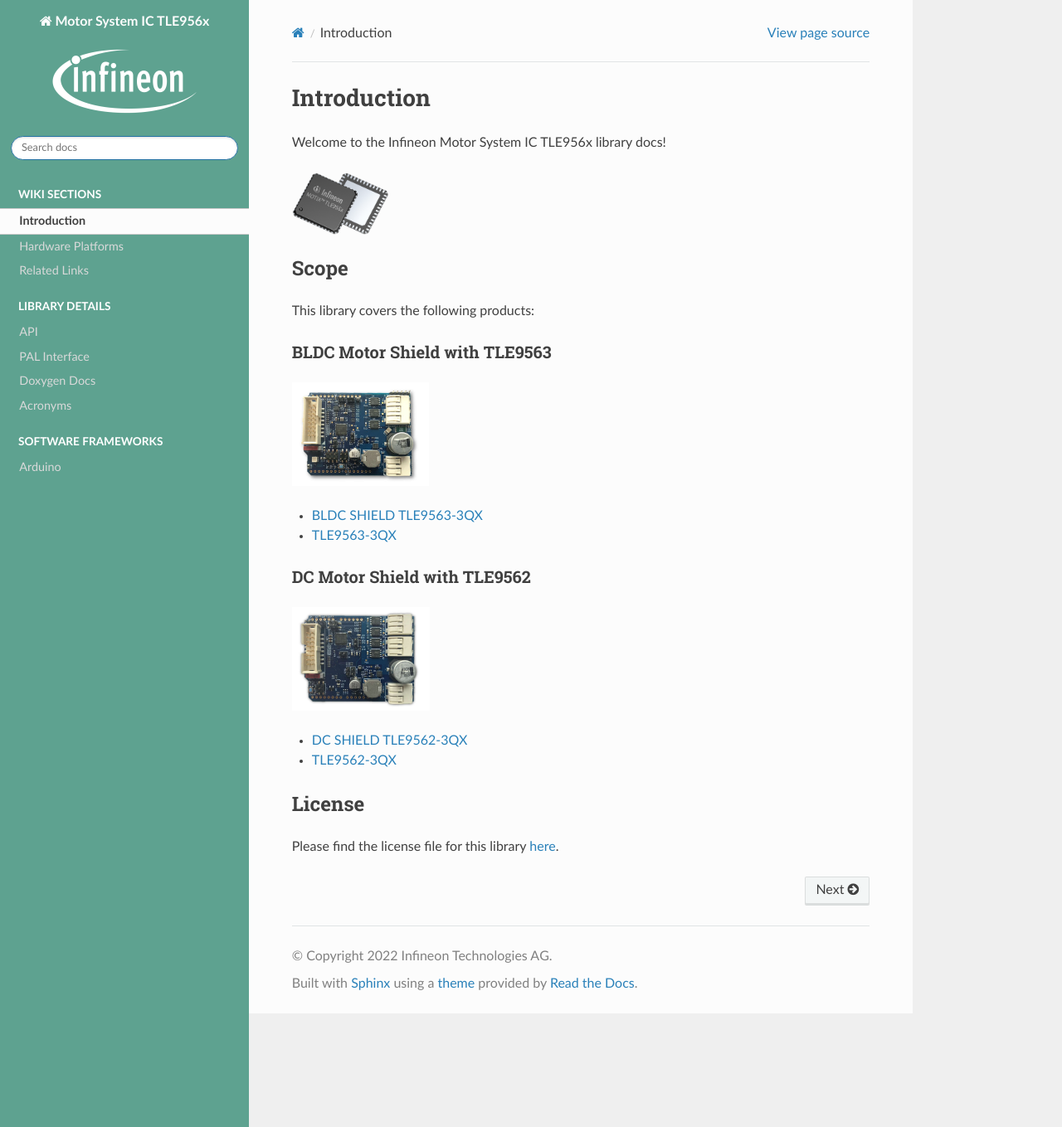
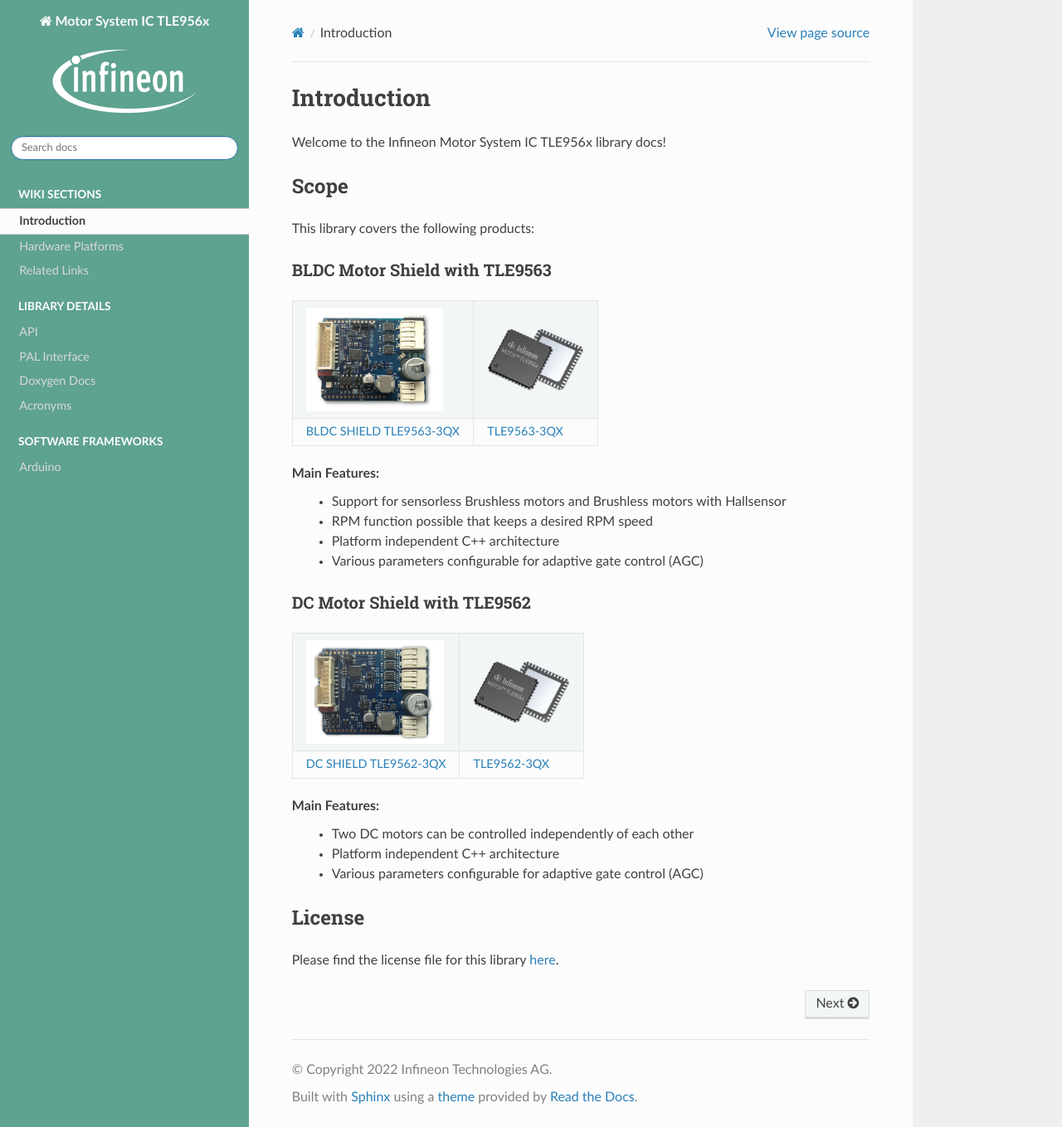
Before and after one commit to Infineon/motor-system-ic-tle956x, a Sphinx documentation site: the page built from docs/index.rst, in a window 1280 px wide and 1359 px high. Shown: the whole window at 83% size. Built offline with Sphinx 7.4.7 and the Read the Docs theme 2.0.0, drawn with Linux system fonts in a browser that asks for light colours.

Commit message:
Update Hadware Platforms

```diff
--- a/docs/index.rst
+++ b/docs/index.rst
@@ -3,30 +3,50 @@
 **************
 Welcome to the Infineon Motor System IC TLE956x library docs!
 
-.. image:: img/MOTIX_TLE956x.png
-    :height: 75
-
 Scope
 =====
 This library covers the following products:
 
+
 BLDC Motor Shield with TLE9563
 -------------------------------
 
-.. image:: img/BLDC_SHIELD_TLE9563.jpg
-    :height: 125
+.. list-table::
+	:header-rows: 0
 
-* `BLDC SHIELD TLE9563-3QX`_
-* `TLE9563-3QX`_
+	* - .. image:: img/BLDC_SHIELD_TLE9563.jpg
+    		:height: 125
+	  - .. image:: img/MOTIX_TLE956x.png
+    		:height: 75
+	* - `BLDC SHIELD TLE9563-3QX`_
+	  - `TLE9563-3QX`_
+
+**Main Features:**
+	* Support for sensorless Brushless motors and Brushless motors with Hallsensor
+	* RPM function possible that keeps a desired RPM speed
+	* Platform independent C++ architecture
+	* Various parameters configurable for adaptive gate control (AGC)
+
+
 
 DC Motor Shield with TLE9562
 ----------------------------
 
-.. image:: img/DC_SHIELD_TLE9562.jpg
-    :height: 125
+.. list-table::
+	:header-rows: 0
 
-* `DC SHIELD TLE9562-3QX`_
-* `TLE9562-3QX`_
+	* - .. image:: img/DC_SHIELD_TLE9562.jpg
+    		:height: 125
+	  - .. image:: img/MOTIX_TLE956x.png
+    		:height: 75
+	* - `DC SHIELD TLE9562-3QX`_
+	  - `TLE9562-3QX`_
+
+**Main Features:**
+	* Two DC motors can be controlled independently of each other
+	* Platform independent C++ architecture
+	* Various parameters configurable for adaptive gate control (AGC)
+
 
 .. _`BLDC SHIELD TLE9563-3QX`: https://www.infineon.com/cms/en/product/evaluation-boards/bldc-shield_tle956x/
 .. _`DC SHIELD TLE9562-3QX`: https://www.infineon.com/cms/en/product/evaluation-boards/dc-shield_tle956x/
```
Also changed, not shown: docs/hardware-platforms.rst (+84 -205 lines).
